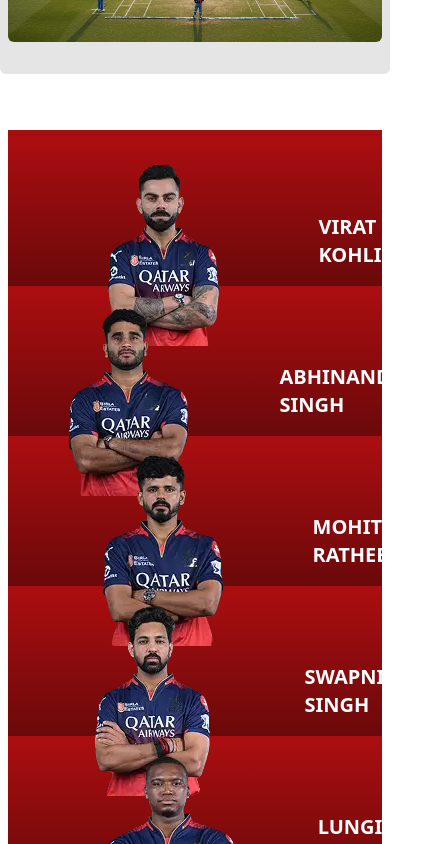
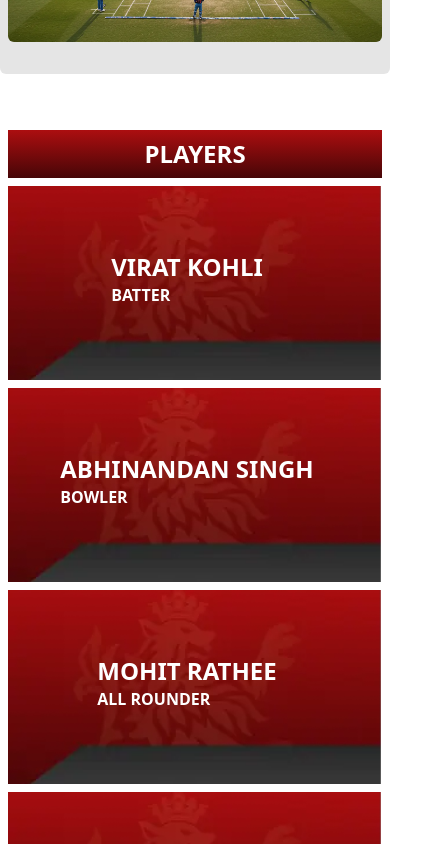
Before and after one commit to jovpbcfd/cricket-web-01, a Next.js app: page / in a window 390 px wide. Shown: the part 4860-5704 px from the top of the page, 438 px wide, since content can reach past the window. Built offline with nearby package versions, Linux system fonts and the light colour scheme.

Commit message:
Fix section layout

```diff
--- a/app/page.tsx
+++ b/app/page.tsx
@@ -116,21 +116,26 @@
         </div>
 
         {players.map((player) => (
-          <div key={player.no} className="max-w-[1577px] h-[150px] flex items-center justify-between md:mt-15">
+          <div key={player.no} className="max-w-[1577px] w-full mt-2 h-[194px] md:flex md:items-center md:justify-between md:mt-15 md:h-[150px]">
             <div className="w-[100px] text-[80px] font-bold text-gray-800 hidden md:block">{player.no}</div>
-            <div className="flex flex-col items-center justify-between bg-[linear-gradient(to_bottom,#AC0E10,#460607)] md:flex-1 md:bg-[url(/img/players/BG-RCB-PLAYER.webp)] md:bg-no-repeat md:flex-row">
-              <div className="relative flex items-center justify-center h-full px-6 text-white font-bold text-xl w-full md:w-full md:justify-normal">
+            <div className="flex flex-row items-center justify-center h-full bg-[url(/img/players/bg-player-mobile.webp)] bg-cover bg-center bg-no-repeat
+            md:flex-1 md:bg-[url(/img/players/BG-RCB-PLAYER.webp)] md:bg-no-repeat md:flex-row"
+            >
+              <div className="relative hidden h-full text-white font-bold text-xl w-full md:px-6 md:flex md:items-center md:justify-normal">
                 <Image
                   src={player.icon}
                   alt="Virat Kohli"
                   width={310}
                   height={210}
-                  className="object-contain md:-mt-20 md:-ml-6 md:h-full "
+                  className="object-contain md:-ml-6 md:h-full"
                 />
-                <span className="uppercase md:ml-6 md:text-[26px]">{player.name}</span>
+                <span className="hidden uppercase md:ml-6 md:text-[26px] md:block">{player.name}</span>
               </div>
-              <div className="uppercase text-white font-bold md:text-[26px] md:w-[25%] md:text-xl">
-                {player.role}
+              <div className="self-center pr-4 uppercase text-white font-bold md:text-[26px] md:w-[25%] md:text-xl md:pr-0 md:self-center">
+                <p className="text-[24px] leading-4 md:hidden">{player.name}</p>
+                <p className="mt-2 md:mt-0">
+                  {player.role}
+                </p>
               </div>
             </div>
           </div>
--- a/components/team-partners.tsx
+++ b/components/team-partners.tsx
@@ -34,8 +34,8 @@
                 <div>
                     <div className="text-center md:mb-5">
                         <h3 className="uppercase text-[#282828] md:text-[32px] md:leading-[37px] md:font-bold md:mb-5">Principal partners</h3>
-                        <div className="flex items-center justify-center gap-10">
-                            <Image src="/img/W2024_lotus_herbals.webp" alt="Lotus Herbals" width={200} height={100} />
+                        <div className="flex flex-col items-center justify-center md:gap-10">
+                            <Image src="/img/W2024_lotus_herbals.webp" alt="Lotus Herbals" width={200} height={100} className="w-[100px] h-[100px]" />
                             <Image src="/img/W2024_ashok_leyland.webp" alt="Ashok Leyland" width={245} height={100} />
                         </div>
                     </div>
@@ -48,7 +48,7 @@
                     </div>
                     <div className="text-center md:mb-5">
                         <h3 className="uppercase text-[#282828] md:text-[32px] md:leading-[37px] md:font-bold md:mb-5">Official partners</h3>
-                        <div className="flex flex-col items-center justify-center gap-2 md:flex-row">
+                        <div className="grid grid-cols-2 md:grid-cols-4">
                             <Image src="/img/W2024_USHA.webp" alt="Usha" width={106} height={60} />
                             <Image src="/img/W2024_lovechild.webp" alt="Lovechild" width={106} height={60} className="bg-white" />
                             <Image src="/img/DHL.webp" alt="DHL" width={106} height={60} />
```
Also changed, not shown: public/img/players/bg-player-mobile.webp (added).
